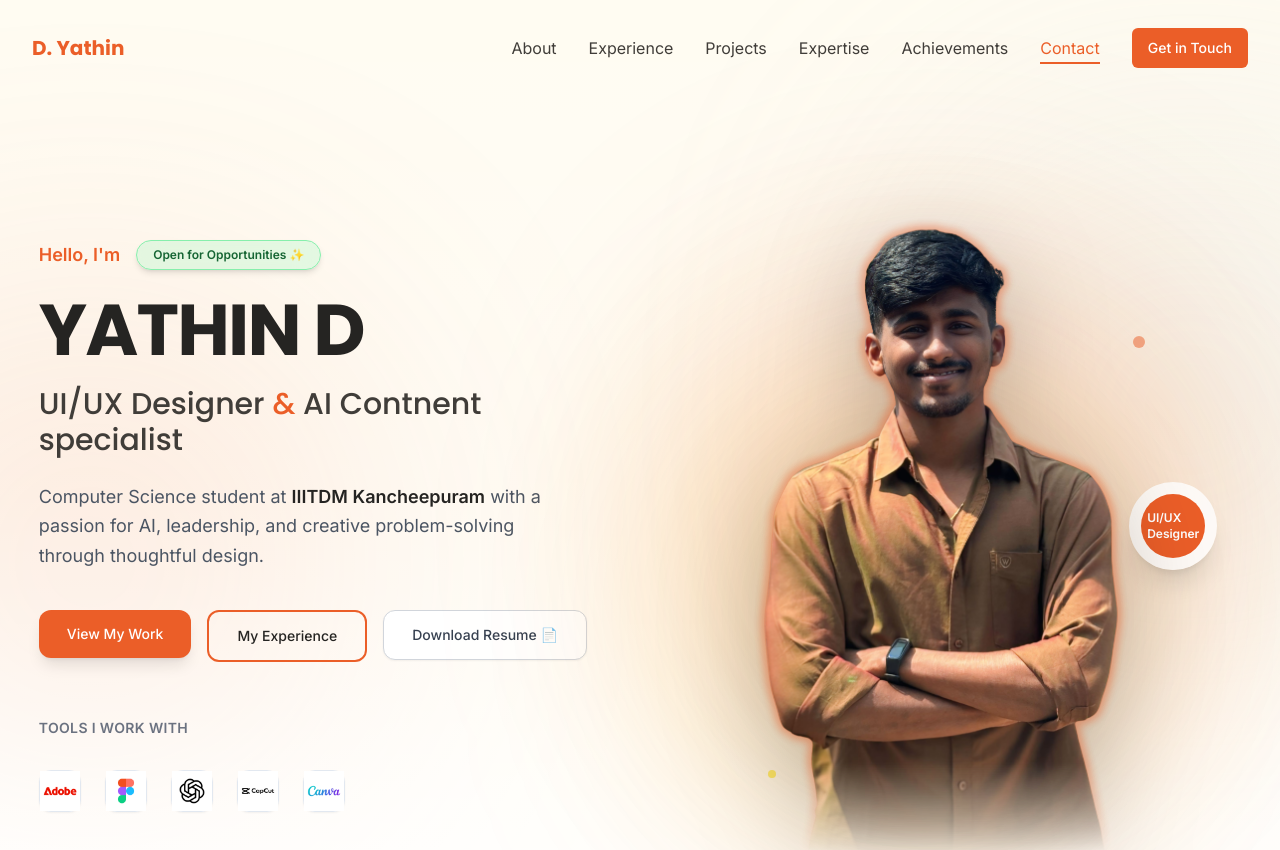
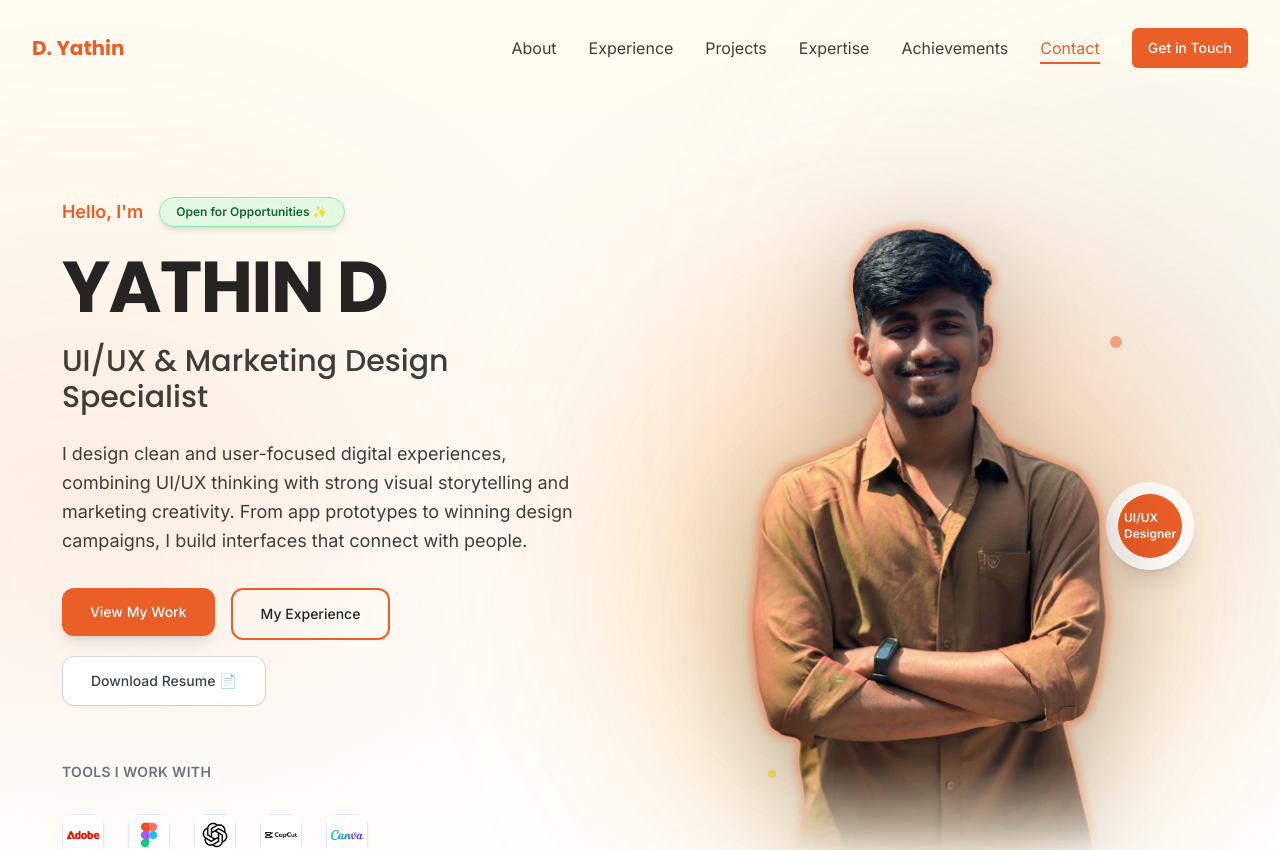
Before and after one commit to Yathin79814/yathin-ui-verse, a React (Vite) app: page / in a window 1280 px wide. Shown: the top 850 px of the page. Built offline with nearby package versions, Linux system fonts and the light colour scheme.

Commit message:
Update HeroSection.tsx

```diff
--- a/src/components/HeroSection.tsx
+++ b/src/components/HeroSection.tsx
@@ -46,21 +46,16 @@ const HeroSection = () => {
           </h1>
 
           {/* Title */}
-          <h2 className="text-2xl md:text-3xl font-medium text-portfolio-text mb-6 leading-snug">
-            UI/UX Designer <span className="text-portfolio-accent">&</span>{" "}
-            AI Contnent specialist
-
+          <h2 className="text-2xl md:text-3xl font-medium text-portfolio-text mb-6">
+            UI/UX & Marketing Design Specialist
           </h2>
 
           {/* Description */}
-          <p className="text-lg text-gray-600 mb-10 leading-relaxed max-w-lg">
-            Computer Science student at{" "}
-            <span className="font-semibold text-portfolio-contrast">
-              IIITDM Kancheepuram
-            </span>{" "}
-            with a passion for AI, leadership, and creative problem-solving
-            through thoughtful design.
-          </p>
+          <p className="text-lg mb-8 leading-relaxed max-w-lg">
+  I design clean and user-focused digital experiences, combining UI/UX thinking
+  with strong visual storytelling and marketing creativity. From app prototypes
+  to winning design campaigns, I build interfaces that connect with people.
+</p>
 
           {/* Buttons Premium Hover */}
           <div className="flex flex-wrap gap-4">
```
